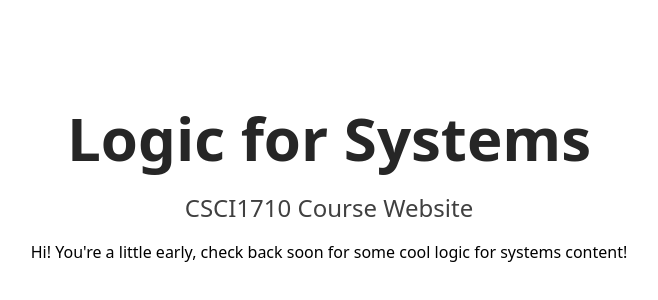
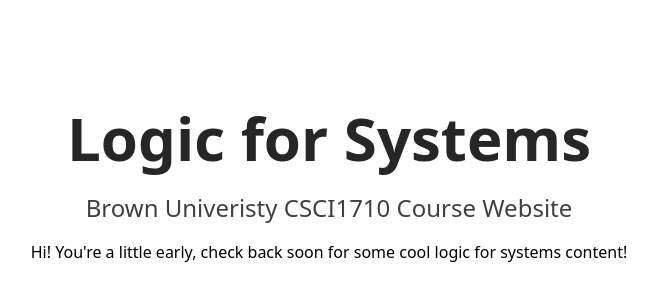
Before and after one commit to csci1710/2024, a React (Create React App) app in the folder my-app/: page / in a window 1280 px wide. Shown: the part 218-518 px from the top of the page, without its empty margins (311-969 px from the left). Built offline with nearby package versions, Linux system fonts and the light colour scheme.

Commit message:
small text change

```diff
--- a/my-app/src/App.tsx
+++ b/my-app/src/App.tsx
@@ -10,7 +10,7 @@
           Logic for Systems
         </h1>
         <h3 className="text-2xl p-2 text-neutral-700 ">
-          CSCI1710 Course Website
+          Brown Univeristy CSCI1710 Course Website
         </h3>
         <p className="p-2">
           Hi! You're a little early, check back soon for some cool logic for
```
